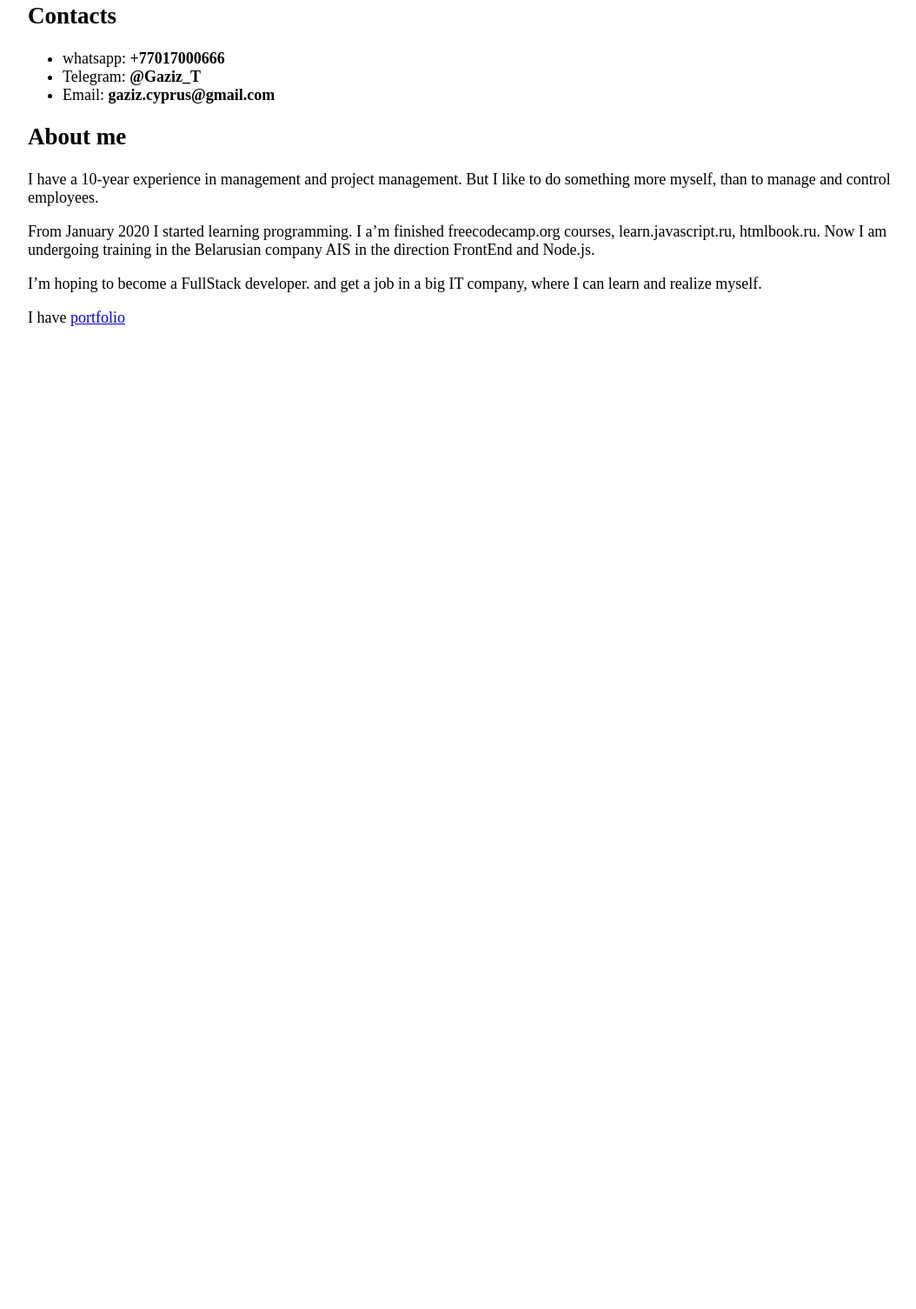
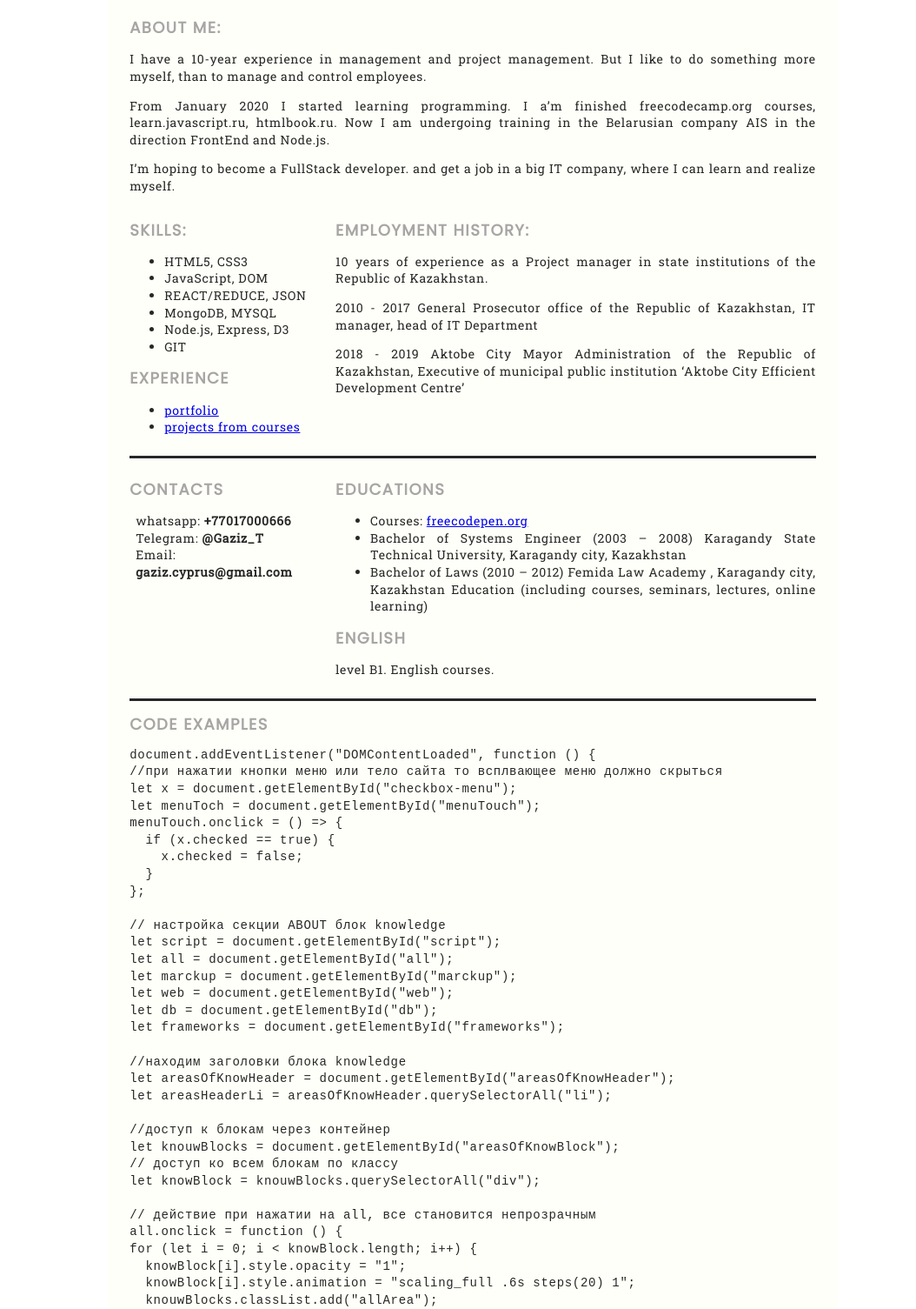
Before and after one commit to Gaziz666/rsschool-cv, a plain HTML site: page index.html in a window 1280 px wide. Shown: the part 270-1775 px from the top of the page at 87% size, without its empty margins (96-1150 px from the left). Before the commit the page ends 800 px from the top, so only its background shows below. Drawn offline with Linux system fonts and the light colour scheme.

Commit message:
fix: update index

```diff
--- a/index.html
+++ b/index.html
@@ -4,55 +4,161 @@
   <meta charset="UTF-8">
   <meta name="viewport" content="width=device-width, initial-scale=1.0">
   <title>MyCV</title>
-  <style>
-    body{
-      padding: 0;
-      margin: 0;
-      font-size: 18px;
-      }
-    .body {
-      width: 1024px;
-      margin: 0 auto;
-      }
-    .header{
-      display: flex;
-      flex-direction: row;
-      align-items: center;
-    }
-    .header_fio {
-        margin-left: 100px;
-    }
-    .fio_description {
-        margin-left: 100px;
-    }
-    .main {
-    }
-  </style>
+  <link rel="stylesheet" href="css/header.css">
+  <link rel="stylesheet" href="css/mainSection.css">
+  <link rel="stylesheet" href="css/footer.css">
+  <link href="https://fonts.googleapis.com/css2?family=Roboto+Slab&display=swap" rel="stylesheet">
+  <link href="https://fonts.googleapis.com/css2?family=Poppins&family=Roboto+Slab&display=swap" rel="stylesheet">
 </head>
 <body>
   <main class="body">
-    <header class="header">
-      <img src="/img/gaziz.jpg" alt="my foto" width="200px" height="240px">
-      <div class="header_fio">
-        <h1 class="fio_header">Tuleukulov Gaziz</h1>
-        <h2 class="fio_description">Front end developer</h2>
+    <header class="header header_height">
+      <div class="header header_flex header_background">
+        <div class="logo logo_container">
+          <div class="logo__img logo__img_circle"></div>
+        </div>
+
+        <div class="header__textContainer">
+          <h1 class="header__fio_size">Tuleukulov<br> Gaziz</h1>
+          <h2 class="header__description_size">Front end developer</h2>
+        </div>
       </div>
     </header>
-    <hr>
+
     <section class="main">
-      <h2>Contacts</h2>
-      <ul>
-          <li>whatsapp: <b>+77017000666</b></li>
-          <li>Telegram: <b>@Gaziz_T</b></li>
-          <li>Email: <b>gaziz.cyprus@gmail.com</b></li>
-      </ul>
 
-      <h2>About me</h2>
-      <p>I have a 10-year experience in management and project management. But I like to do something more myself, than to manage and control employees.</p>
-      <p>From January 2020 I started learning programming. I a’m finished freecodecamp.org courses, learn.javascript.ru, htmlbook.ru. Now I am undergoing training in the Belarusian company AIS in the direction FrontEnd and Node.js.</p>
-      <p>I’m hoping to become a FullStack developer. and get a job in a big IT company, where I can learn and realize myself.</p>
-      <p>I have <a href="http://gazizdev.com/"> portfolio</a></p>
+      <article class="about-me">
+        <h2 class="main__header_size">About me:</h2>
+        <p class="main__paragraf_size">I have a 10-year experience in management and project management. But I like to do something more myself, than to manage and control employees.</p>
+        <p class="main__paragraf_size">From January 2020 I started learning programming. I a’m finished freecodecamp.org courses, learn.javascript.ru, htmlbook.ru. Now I am undergoing training in the Belarusian company AIS in the direction FrontEnd and Node.js.</p>
+        <p class="main__paragraf_size">I’m hoping to become a FullStack developer. and get a job in a big IT company, where I can learn and realize myself.</p>
+      </article>
+
+      <article class="two-colum">
+          <div class="main-first-colum">
+
+            <h2 class="main__header_size">Skills:</h2>
+            <ul class="main__paragraf_size">
+                <li>HTML5, CSS3</li>
+                <li>JavaScript, DOM</li>
+                <li>REACT/REDUCE, JSON</li>
+                <li>MongoDB, MYSQL</li>
+                <li>Node.js, Express, D3</li>
+                <li>GIT</li>
+            </ul>
+
+            <h2 class="main__header_size">Experience</h2>
+            <ul class="main__paragraf_size">
+                <li><a href="http://gazizdev.com/">portfolio</a></li>
+                <li><a href="https://codepen.io/gaziz">projects from courses</a></li>
+            </ul>
+
+          </div>
+
+          <div class="main-second-colum">
+            <h2 class="main__header_size">Employment History:</h2>
+            <p class="main__paragraf_size">
+                10 years of experience as a Project manager in state institutions of the Republic of Kazakhstan.
+            </p>
+            <p class="main__paragraf_size">
+                2010 - 2017 General Prosecutor office of the Republic of Kazakhstan, IT manager, head of IT Department
+            </p>
+            <p class="main__paragraf_size">
+                2018 - 2019 Aktobe City Mayor Administration of the Republic of Kazakhstan, Executive of municipal public institution ‘Aktobe City Efficient Development Centre’
+            </p>
+          </div>
+
+      </article>
+
+      <hr class="article-line">
+
+      <article class="two-colum">
+
+        <div class="main-first-colum">
+          <h2 class="main__header_size">Contacts</h2>
+          <ul class="main__paragraf_size ul_none-decor">
+            <li>whatsapp: <b>+77017000666</b></li>
+            <li>Telegram: <b>@Gaziz_T</b></li>
+            <li>Email: <b>gaziz.cyprus@gmail.com</b></li>
+          </ul>
+        </div>
+
+        <div class="main-second-colum">
+          <h2 class="main__header_size">Educations</h2>
+          <ul class="main__paragraf_size">
+            <li>Courses: <a href="https://www.freecodecamp.org/gaziz_cyprus"> freecodepen.org</a></li>
+            <li>Bachelor of Systems Engineer (2003 – 2008) Karagandy State Technical University, Karagandy city, Kazakhstan        </li>
+            <li>Bachelor of Laws (2010 – 2012) Femida Law Academy , Karagandy city, Kazakhstan Education (including courses, seminars, lectures, online learning)</li>
+          </ul>
+
+          <h2 class="main__header_size">English</h2>
+          <p class="main__paragraf_size">level B1. English courses.</p>
+        </div>
+
+      </article>
+
+      <hr class="article-line">
+
+      <article>
+
+      </article>
+        <h2 class="main__header_size">Code examples</h2>
+        <code class="code__overflow main__paragraf_size"><pre>
+document.addEventListener("DOMContentLoaded", function () {
+//при нажатии кнопки меню или тело сайта то всплвающее меню должно скрыться
+let x = document.getElementById("checkbox-menu");
+let menuToch = document.getElementById("menuTouch");
+menuTouch.onclick = () => {
+  if (x.checked == true) {
+    x.checked = false;
+  }
+};
+
+// настройка секции ABOUT блок knowledge
+let script = document.getElementById("script");
+let all = document.getElementById("all");
+let marckup = document.getElementById("marckup");
+let web = document.getElementById("web");
+let db = document.getElementById("db");
+let frameworks = document.getElementById("frameworks");
+
+//находим заголовки блока knowledge
+let areasOfKnowHeader = document.getElementById("areasOfKnowHeader");
+let areasHeaderLi = areasOfKnowHeader.querySelectorAll("li");
+
+//доступ к блокам через контейнер
+let knouwBlocks = document.getElementById("areasOfKnowBlock");
+// доступ ко всем блокам по классу
+let knowBlock = knouwBlocks.querySelectorAll("div");
+
+// действие при нажатии на all, все становится непрозрачным
+all.onclick = function () {
+for (let i = 0; i < knowBlock.length; i++) {
+  knowBlock[i].style.opacity = "1";
+  knowBlock[i].style.animation = "scaling_full .6s steps(20) 1";
+  knouwBlocks.classList.add("allArea");
+  //удоляем все стили из других кнопок
+  knouwBlocks.classList.remove("scriptArea");
+  knouwBlocks.classList.remove("marckupArea");
+  knouwBlocks.classList.remove("webArea");
+  knouwBlocks.classList.remove("dbArea");
+  knouwBlocks.classList.remove("frameworksArea");
+}
+// меням цвет фона при нажатии
+for (let i = 0; i < areasHeaderLi.length; i++) {
+  if (areasHeaderLi[i].id == "all") {
+    areasHeaderLi[i].style.background = "rgb(55, 80, 126)";
+  } else {
+    areasHeaderLi[i].style.background = "";
+  }
+}
+};
+        </pre></code>
     </section>
+
+    <footer class="footer">
+
+    </footer>
   </main>
 </body>
 </html>
```
